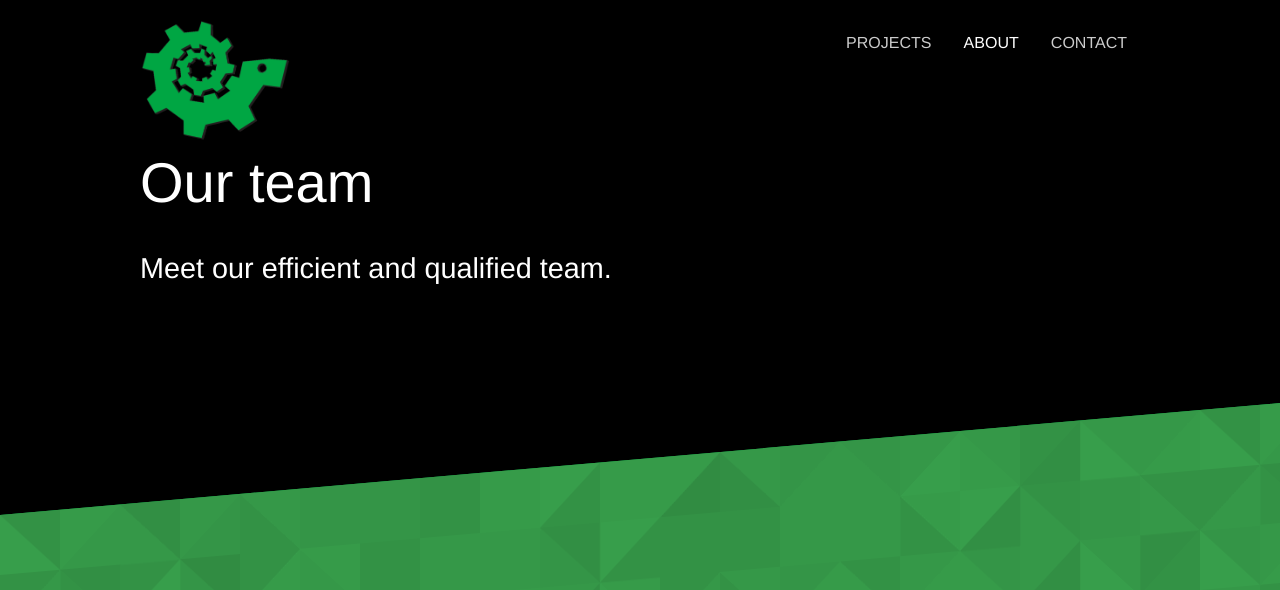
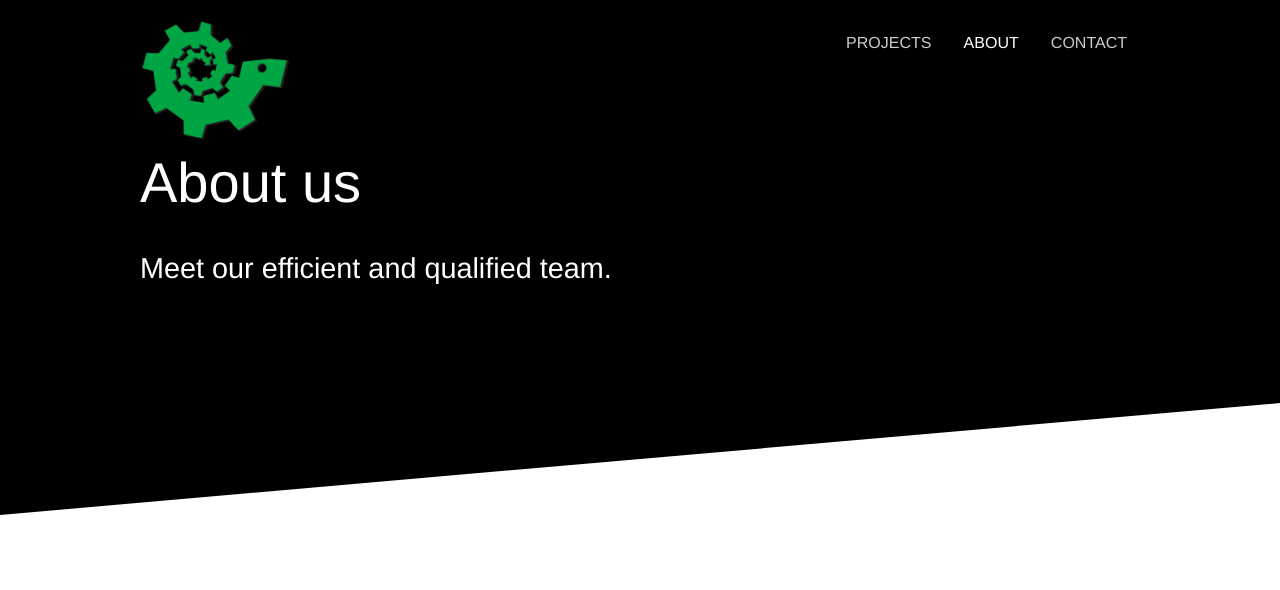
Before and after one commit to mCognitoLabs/mcognito.com, a Jekyll site: the page built from about.html, in a window 1280 px wide and 1400 px high. Shown: the top 590 px of the window. Built offline with Jekyll 4.4.1, drawn with Linux system fonts in a browser that asks for light colours; some of the changed text lies outside the part shown; grey boxes are pictures that could not be loaded.

Commit message:
Update about.html

```diff
--- a/about.html
+++ b/about.html
@@ -1,16 +1,5 @@
 ---
 title: About
-heading: Our team
+heading: About us
 subtitle: Meet our efficient and qualified team.
 ---
-
-<section class="diagonal patterned">
-	<div class="container">
-	    <p class="editor-link" style="text-align: center;"><a href="cloudcannon:collections/_staff_members/" class="btn"><strong>&#9998;</strong>Manage Staff members</a></p>
-		<ul class="image-grid">
-			{% for member in site.staff_members %}
-				<li>{% include staff-member.html member=member %}</li>
-			{% endfor %}
-		</ul>
-	</div>
-</section>
```
